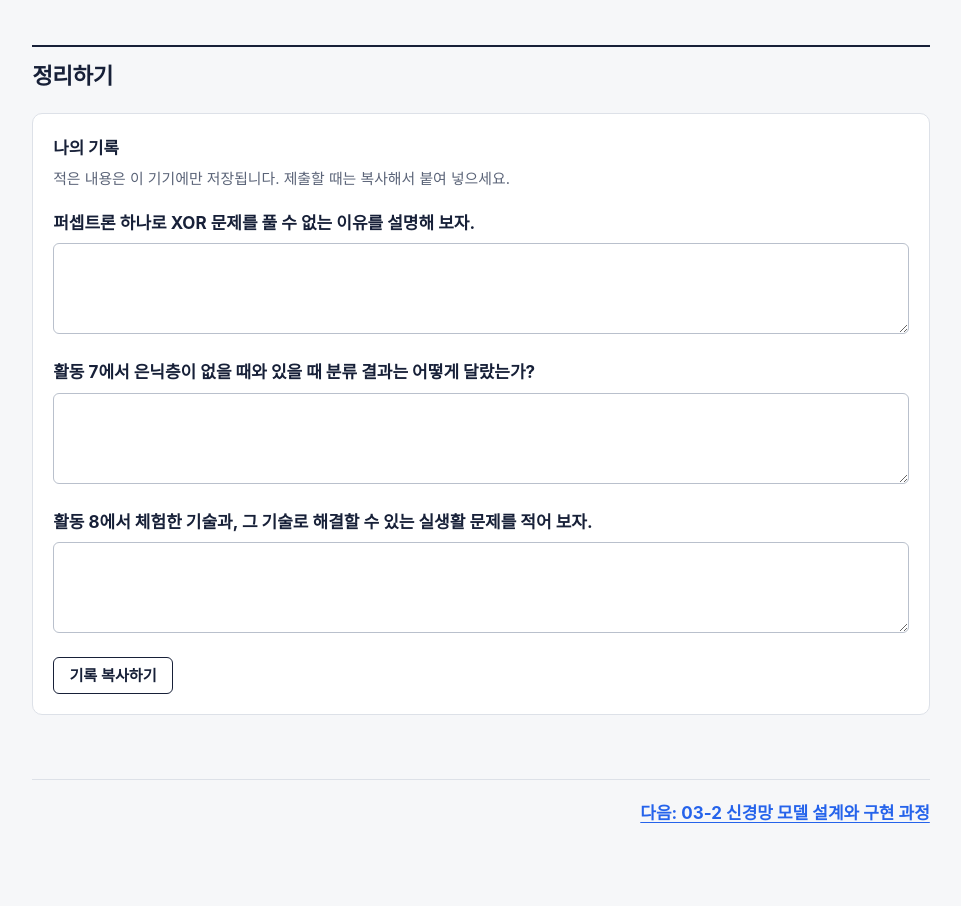
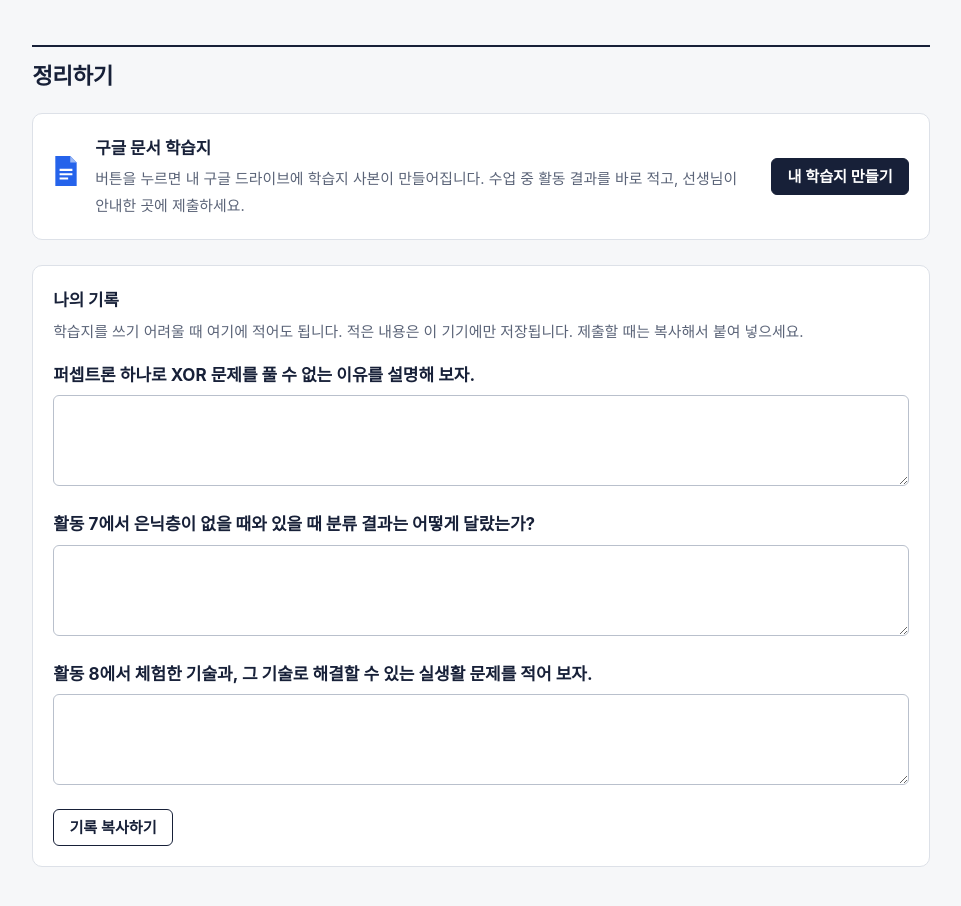
Before and after one commit to MiSun78/aibook-dl, an Astro site: page /lessons/1 in a window 1280 px wide. Shown: the part 6265-7171 px from the top of the page, without its empty margins (299-1260 px from the left). Built offline with nearby package versions, Linux system fonts and the light colour scheme; Astro itself is replaced by a stand-in of ours; a web font is replaced by a local one.

Commit message:
정리하기에 구글 문서 학습지 사본 만들기 버튼 추가
Co-Authored-By: Claude Opus 5.5 <noreply@anthropic.com>
Claude-Session: https://claude.ai/code/session_01C5S9ugC4T32LFLEM131cHK

```diff
--- a/src/components/Record.astro
+++ b/src/components/Record.astro
@@ -1,16 +1,27 @@
 ---
 // 학생 기록 칸. 입력 내용은 이 기기의 브라우저에만 저장된다.
-import { SITE } from '../config';
+import { SITE, worksheetCopyUrl } from '../config';
 interface Props {
   id: string;
   prompts: string[];
   title?: string;
 }
 const { id, prompts, title = '나의 기록' } = Astro.props;
+const sheet = worksheetCopyUrl(id);
 ---
+{sheet && (
+  <div class="sheet widget">
+    <div class="sheet-icon" aria-hidden="true"><svg viewBox="0 0 24 30" width="26" height="32"><path d="M2 1h14l6 6v22H2z" fill="#2563eb"/><path d="M16 1v6h6" fill="#9ab8f5"/><path d="M6 14h12M6 18h12M6 22h8" stroke="#fff" stroke-width="2"/></svg></div>
+    <div class="sheet-text">
+      <p class="widget-title">구글 문서 학습지</p>
+      <p class="widget-help">버튼을 누르면 내 구글 드라이브에 학습지 사본이 만들어집니다. 수업 중 활동 결과를 바로 적고, 선생님이 안내한 곳에 제출하세요.</p>
+    </div>
+    <a class="btn" href={sheet} target="_blank" rel="noopener">내 학습지 만들기</a>
+  </div>
+)}
 <div class="record widget" data-record={id}>
   <p class="widget-title">{title}</p>
-  <p class="widget-help">적은 내용은 이 기기에만 저장됩니다. 제출할 때는 복사해서 붙여 넣으세요.</p>
+  <p class="widget-help">{sheet ? '학습지를 쓰기 어려울 때 여기에 적어도 됩니다. ' : ''}적은 내용은 이 기기에만 저장됩니다. 제출할 때는 복사해서 붙여 넣으세요.</p>
   {prompts.map((p, i) => (
     <label class="rec-item">
       <span class="rec-q">{p}</span>
@@ -25,6 +36,9 @@ const { id, prompts, title = '나의 기록' } = Astro.props;
 </div>
 
 <style>
+  .sheet { display: flex; gap: 1rem; align-items: center; flex-wrap: wrap; }
+  .sheet .sheet-text { flex: 1 1 18rem; }
+  .sheet .widget-help { margin-bottom: 0; }
   .rec-item { display: block; margin-bottom: 0.9rem; }
   .rec-q { display: block; font-weight: 650; margin-bottom: 0.3rem; }
   textarea {
--- a/src/config.ts
+++ b/src/config.ts
@@ -11,7 +11,19 @@ export const SITE = {
 
   // 학생 기록을 받을 구글 폼 주소. 비워 두면 '제출하기' 버튼이 숨겨집니다.
   recordFormUrl: '',
+
+  // 단원별 구글 문서 학습지 ID (docs.google.com/document/d/[이 부분]/edit).
+  // 버튼을 누르면 학생 드라이브에 사본이 만들어집니다. 비워 두면 버튼이 숨겨집니다.
+  worksheets: {
+    u1: '1eQd5JTBq60AkIeaWRrG45suPNh9kiX5ps7rp6rvxxRs',
+    u2: '11ejDgD3mApFvbUp00lJs2FOrUd2SkcrVn81ef8OZDYc',
+  } as Record<string, string>,
 };
+
+export function worksheetCopyUrl(id: string): string | null {
+  const doc = SITE.worksheets[id];
+  return doc ? `https://docs.google.com/document/d/${doc}/copy` : null;
+}
 
 export function colabUrl(notebookFile: string): string | null {
   if (!SITE.githubRepo) return null;
```
Also changed, not shown: src/pages/teacher.mdx (+6 -1 lines).
